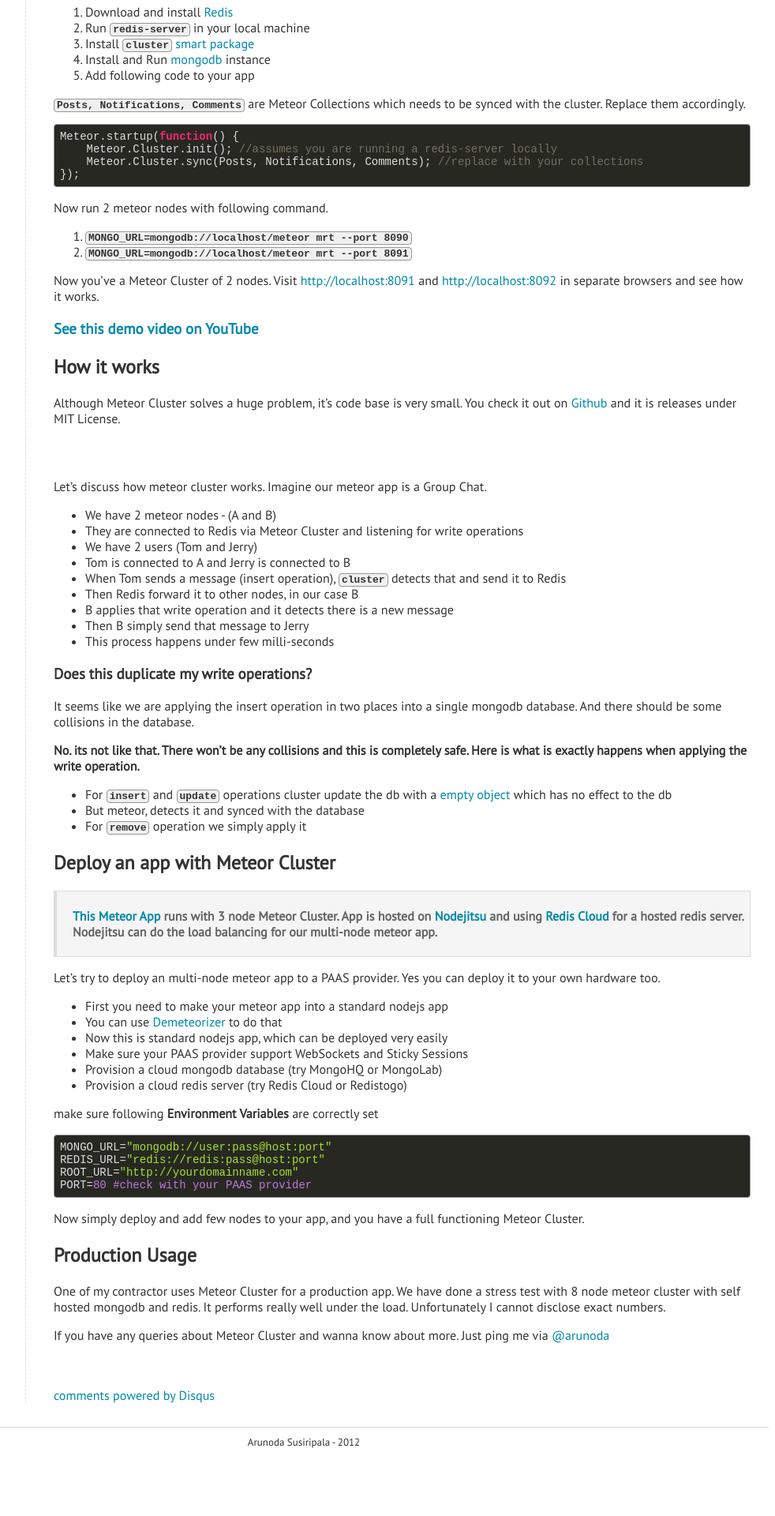
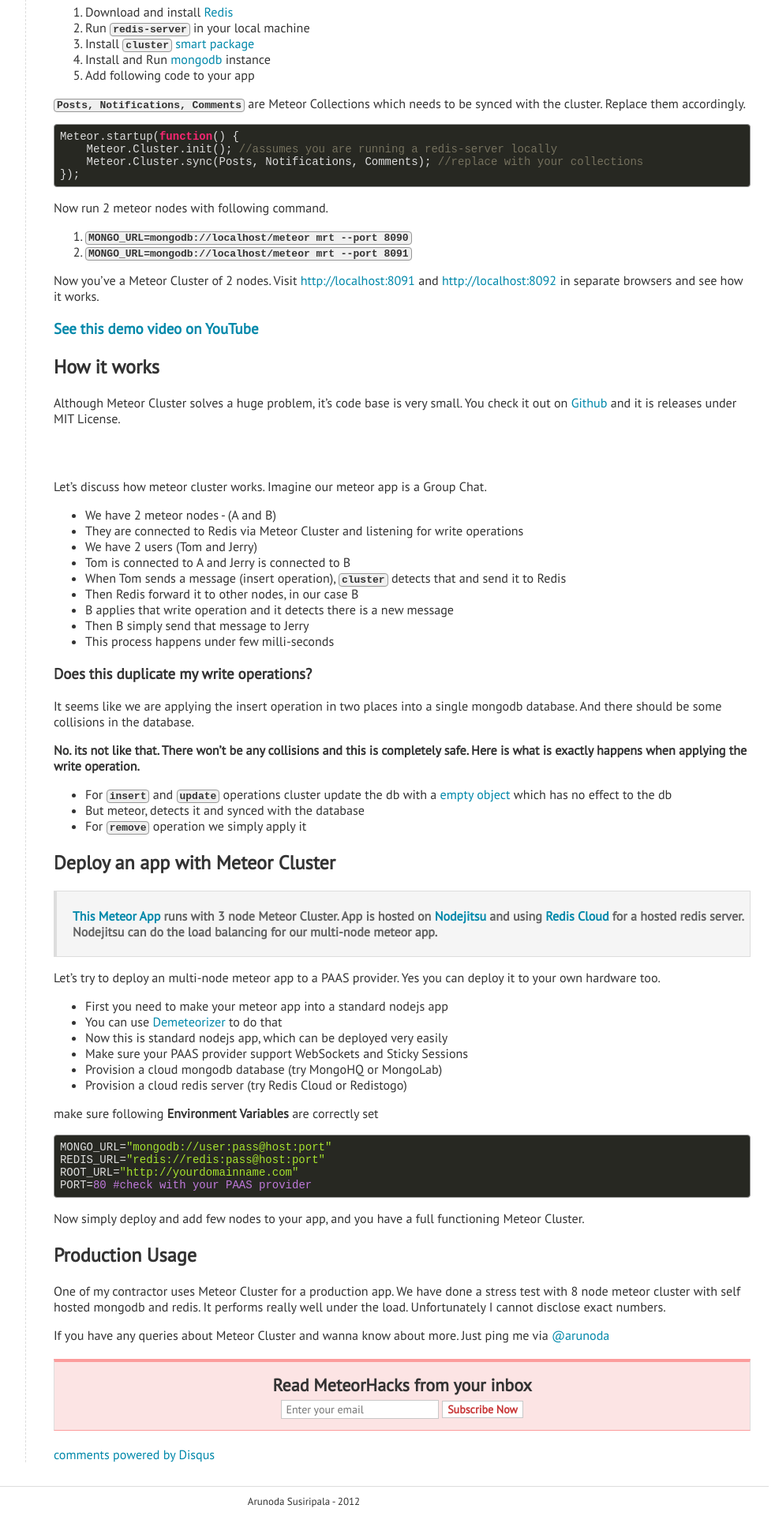
Before and after one commit to meteorhacks/meteorhacks.github.io, a Jekyll site: the page built from _posts/2013-06-02-meteor-cluster-introduction-and-how-it-works.md, in a window 1280 px wide. Shown: the part 661-2581 px from the top of the page at 79% size, without its empty margins (255-1237 px from the left). Built offline with Jekyll 4.4.1, drawn with Linux system fonts in a browser that asks for light colours; some web fonts are replaced; comment, search, counter and statistics services are not loaded; before the commit the page ends 2506 px from its top, so only the background shows below that; grey boxes are pictures that could not be loaded.

Commit message:
added layout changes

```diff
--- a/_layouts/blog.html
+++ b/_layouts/blog.html
@@ -44,10 +44,16 @@
 			</div>
 
 			<div id='page'>
-
 				<a href='{{page.url}}'><h1 id='page-title'>{{page.title}}</h1></a>
 				{{content}}
-        <br><br>
+				<div id='subscribe-form'>
+					<form action="https://tinyletter.com/meteorhacks" method="post" target="popupwindow" onsubmit="window.open('https://tinyletter.com/meteorhacks', 'popupwindow', 'scrollbars=yes,width=800,height=600');return true">
+						<h3>Read MeteorHacks from your inbox</h3>
+						<input type='text' name='email' id='subscribe-form-email' placeholder='Enter your email' />
+						<input type='submit' id='subscribe-form-submit' value='Subscribe Now' />
+						<input type="hidden" value="1" name="embed"/>
+					</form>
+				</div>
 
 				{% if page.comments != 'off' %}
 
--- a/css/main.css
+++ b/css/main.css
@@ -310,7 +310,7 @@
 	}
 
 	#heading h1 {
-		font-size: 50px;
+		font-size: 40px;
 	}
 
 	#heading h2 {
--- a/css/post.css
+++ b/css/post.css
@@ -234,6 +234,39 @@
 	color: rgb(100, 100, 100);
 }
 
+#subscribe-form {
+	background-color: #fce4e4;
+	border: 1px solid #ddd;
+	border-top: 4px solid #fc9c9c;
+	border-bottom: 1px solid #fc9c9c;
+	padding: 15px 0px 0px 0px;
+	text-align: center;
+	margin: 20px 0px 20px 0px;
+}
+
+#subscribe-form h3 {
+	margin: 0px 0px 5px 0px;
+	font-size: 22px;
+}
+
+#subscribe-form-email {
+	border: 1px solid rgb(200, 200, 200);
+	padding: 2px 5px 2px 5px;
+	width: 200px;
+}
+
+#subscribe-form-submit {
+	border: 1px solid rgb(200, 200, 200);
+	background-color: white;
+	font-weight: bold;
+	cursor: pointer;
+	color: #c83737;
+}
+
+#subscribe-form-submit:hover {
+	border: 1px solid #c83737;
+}
+
 .nodejs { background-color: #008080}
 .php { background-color: #aa00d4}
 .js { background-color: #2d5016}
```
